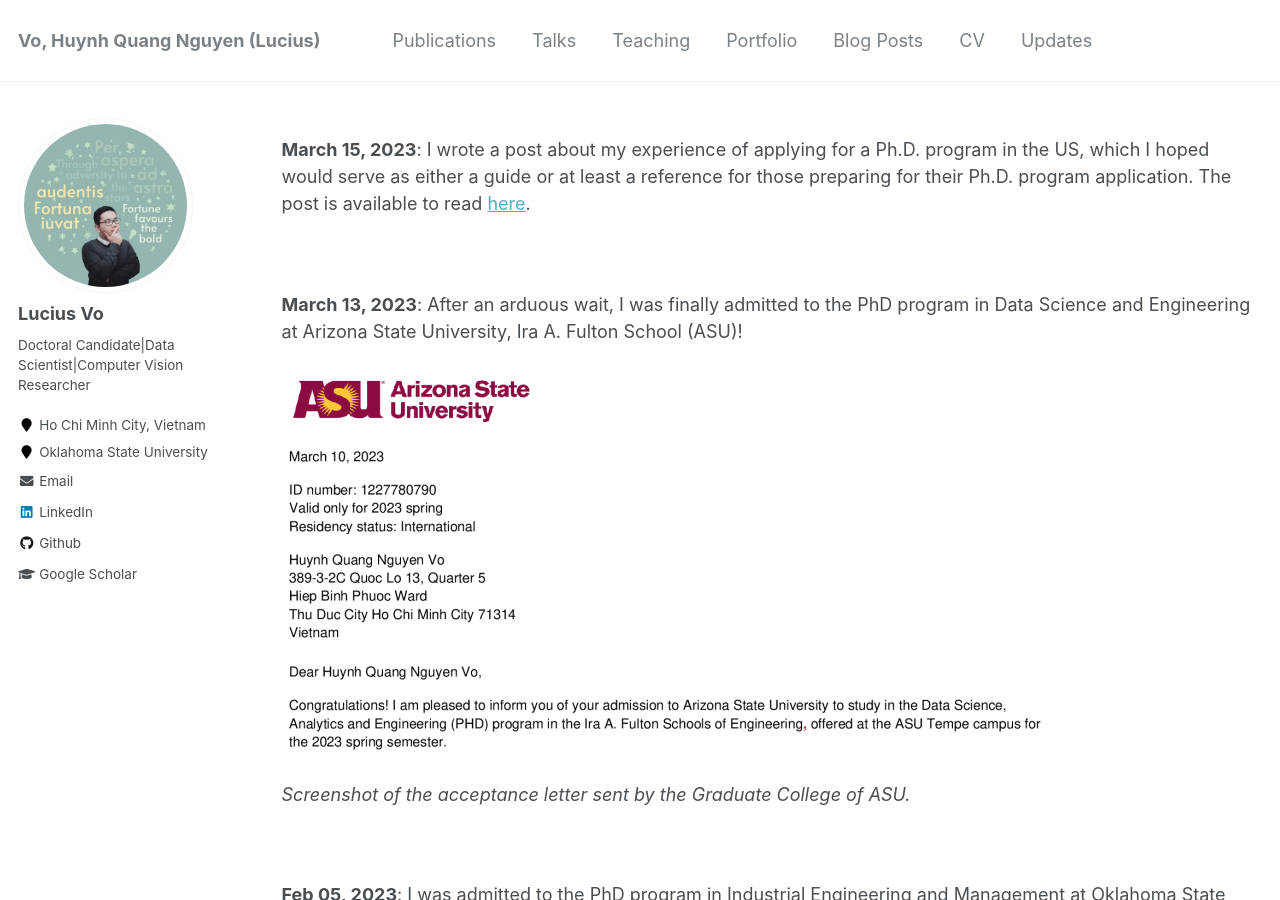
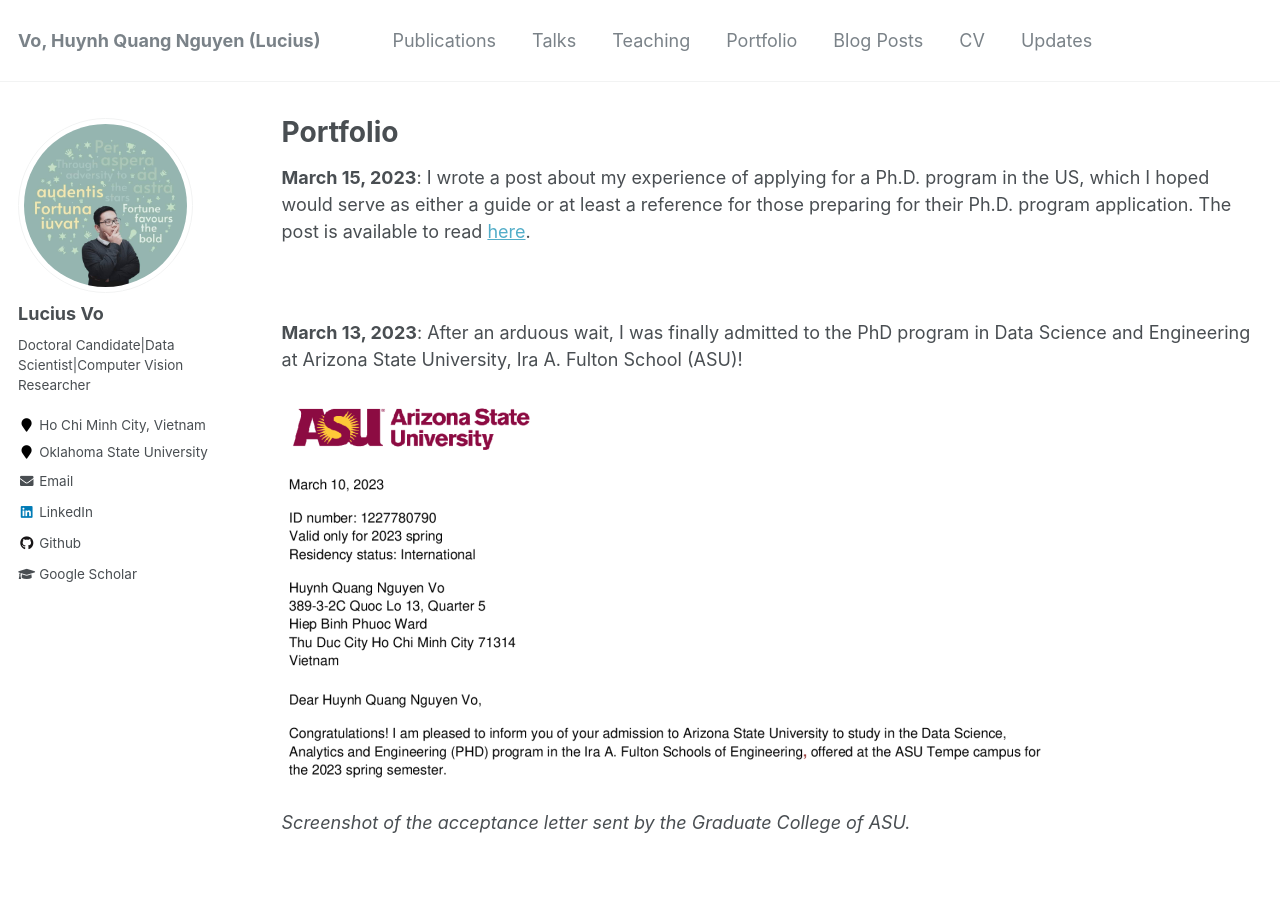
Before and after one commit to vohuynhquangnguyen/vohuynhquangnguyen.github.io, a Jekyll site: the page built from _pages/updates.md, in a window 1280 px wide and 900 px high. Built offline with Jekyll 4.4.1, drawn with Linux system fonts in a browser that asks for light colours.

Commit message:
Update updates.md

```diff
--- a/_pages/updates.md
+++ b/_pages/updates.md
@@ -1,10 +1,8 @@
 ---
 layout: archive
-title: ""
-permalink: /markdown/
+title: "Portfolio"
+permalink: /portfolio/
 author_profile: true
-redirect_from:
-  - /markdown/
 ---
 
 **March 15, 2023**: I wrote a post about my experience of applying for a Ph.D. program in the US, which I hoped would serve as either a guide or at least a reference for those preparing for their Ph.D. program application. The post is available to read [here](../_posts/2023-03-14-phd-application.md).
```
